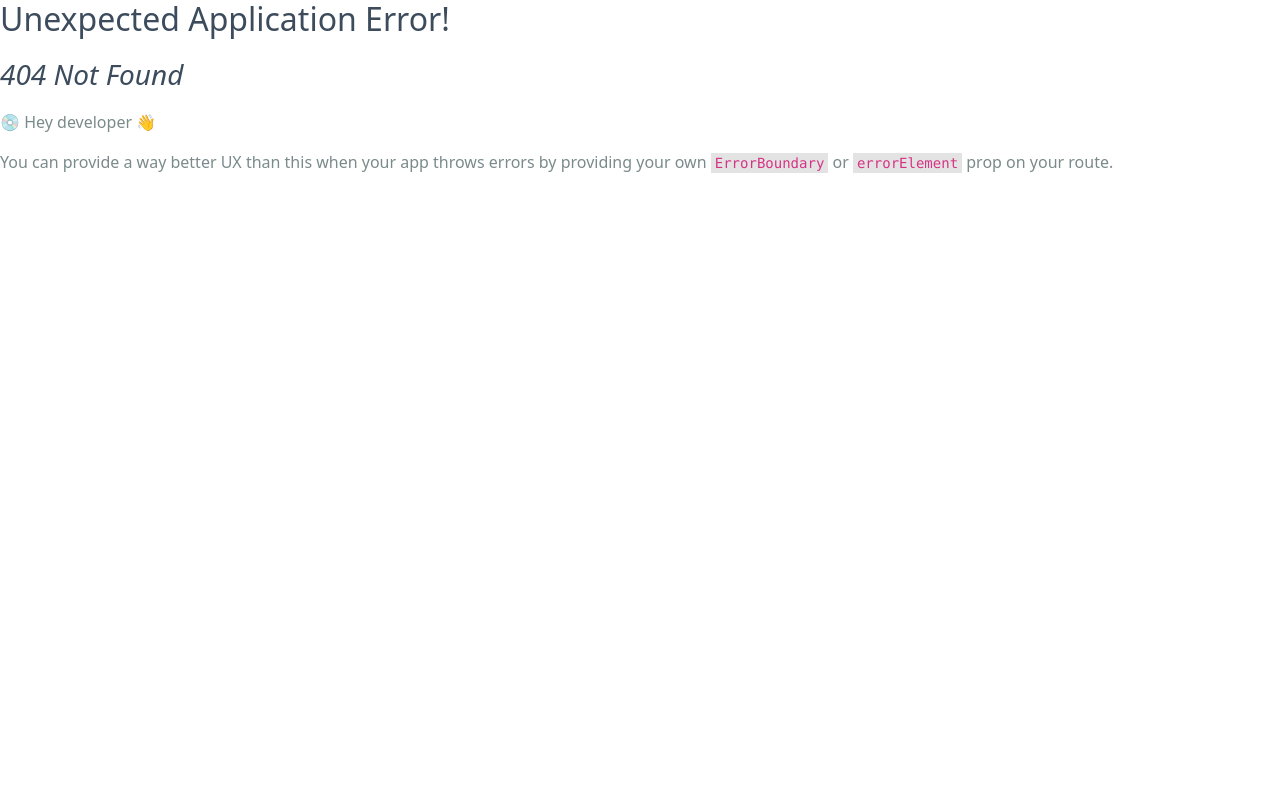
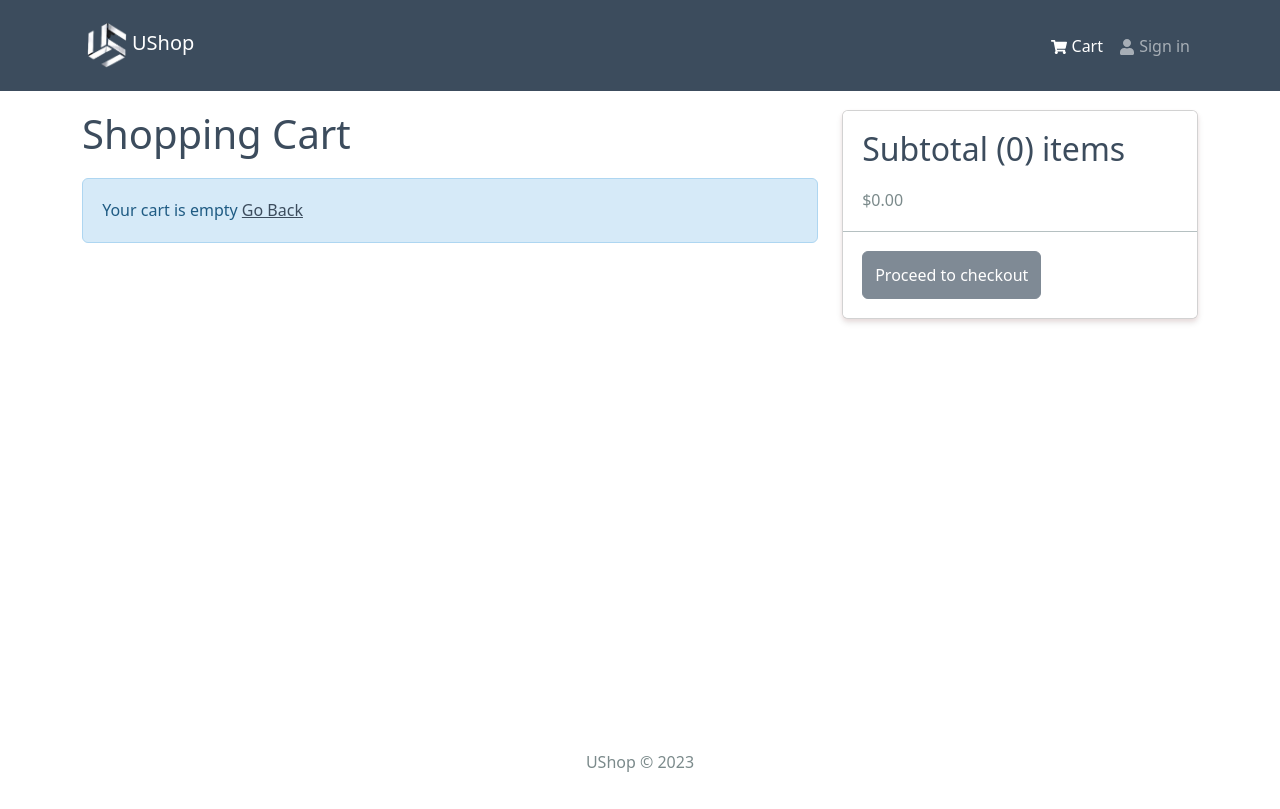
Before and after one commit to Sshoaib1/ProShop, a React (Create React App) app in the folder frontend/: page /cart in a window 1280 px wide. Before the commit this address had no page. Built offline with nearby package versions, Linux system fonts and the light colour scheme.

Commit message:
Added Numbering functionality-item added to cart CartScreen showing all information of item added Functions for addtoCart and removeFromCart Seprated the function for total,tax and others

```diff
--- a/frontend/src/components/Header.jsx
+++ b/frontend/src/components/Header.jsx
@@ -1,10 +1,14 @@
 import React from "react";
-import { Navbar, Nav, Container } from "react-bootstrap";
+import { Badge, Navbar, Nav, Container } from "react-bootstrap";
 import { FaShoppingCart, FaUser } from "react-icons/fa"; //fa-> font-awesome icons
 import { LinkContainer } from "react-router-bootstrap";
+import { useSelector } from "react-redux";
+
 import logo1 from "../assets/logo1.png";
 
 const Header = () => {
+  const { cartItems } = useSelector((state) => state.cart);
+
   return (
     <header>
       <Navbar bg="primary" variant="dark" expand="lg" collapseOnSelect>
@@ -29,6 +33,11 @@
                 <Nav.Link>
                   {" "}
                   <FaShoppingCart /> Cart{" "}
+                  {cartItems.length > 0 && (
+                    <Badge pill bg="success" style={{ marginLeft: "5px" }}>
+                      {cartItems.reduce((a, c) => a + c.qty, 0)}
+                    </Badge>
+                  )}
                 </Nav.Link>
               </LinkContainer>
               <LinkContainer to="/login">
--- /dev/null
+++ b/frontend/src/components/Message.jsx
@@ -0,0 +1,12 @@
+import { Alert } from "react-bootstrap";
+import React from "react";
+
+const Message = ({ variant, children }) => {
+  return <Alert variant={variant}>{children}</Alert>;
+};
+
+Message.defaultProps = {
+  variant: "info",
+};
+
+export default Message;
--- a/frontend/src/index.js
+++ b/frontend/src/index.js
@@ -15,11 +15,14 @@
 import reportWebVitals from "./reportWebVitals";
 import HomeScreen from "./screens/HomeScreen";
 import ProductScreen from "./screens/ProductScreen";
+import CartScreen from "./screens/CartScreen";
+
 const router = createBrowserRouter(
   createRoutesFromElements(
     <Route path="/" element={<App />}>
       <Route index={true} path="/" element={<HomeScreen />} />
       <Route path="/product/:id" element={<ProductScreen />} />
+      <Route path="/cart" element={<CartScreen />} />
     </Route>
   )
 );
--- /dev/null
+++ b/frontend/src/screens/CartScreen.jsx
@@ -0,0 +1,117 @@
+import React from "react";
+import { Link, useNavigate } from "react-router-dom";
+import {
+  Row,
+  Col,
+  ListGroup,
+  Image,
+  Form,
+  Button,
+  Card,
+} from "react-bootstrap";
+import { useDispatch, useSelector } from "react-redux";
+import { FaTrash } from "react-icons/fa";
+import Message from "../components/Message";
+import { addToCart, removeFromCart } from "../slices/cartSlice";
+
+const CartScreen = () => {
+  const navigate = useNavigate();
+  const dispatch = useDispatch();
+
+  const cart = useSelector((state) => state.cart);
+  const { cartItems } = cart;
+
+  const addToCartHandler = async (product, qty) => {
+    dispatch(addToCart({ ...product, qty }));
+  };
+
+  const removeFromCartHandler = async (id) => {
+    dispatch(removeFromCart(id));
+  };
+
+  const checkoutHandler = () => {
+    navigate('/login?redirect=/shipping');
+  };
+
+  return (
+    <Row>
+      <Col md={8}>
+        <h1 style={{ marginBottom: "20px" }}>Shopping Cart</h1>
+        {cartItems.length === 0 ? (
+          <Message>
+            Your cart is empty <Link to="/">Go Back</Link>
+          </Message>
+        ) : (
+          <ListGroup variant="flush">
+            {cartItems.map((item) => (
+              <ListGroup.Item key={item._id}>
+                <Row>
+                  <Col md={2}>
+                    <Image src={item.image} alt={item.name} fluid rounded />
+                  </Col>
+                  <Col md={3}>
+                    <Link to={`/product/${item._id}`}>{item.name}</Link>
+                  </Col>
+                  <Col md={2}>${item.price}</Col>
+                  <Col md={2}>
+                    <Form.Control
+                      as="select"
+                      value={item.qty}
+                      onChange={(e) =>
+                        addToCartHandler(item, Number(e.target.value))
+                      }
+                    >
+                      {[...Array(item.countInStock).keys()].map((x) => (
+                        <option key={x + 1} value={x + 1}>
+                          {x + 1}
+                        </option>
+                      ))}
+                    </Form.Control>
+                  </Col>
+                  <Col md={2}>
+                    <Button
+                      type="button"
+                      variant="light"
+                      onClick={() => removeFromCartHandler(item._id)}
+                    >
+                      <FaTrash />
+                    </Button>
+                  </Col>
+                </Row>
+              </ListGroup.Item>
+            ))}
+          </ListGroup>
+        )}
+      </Col>
+      <Col md={4}>
+        <Card>
+          <ListGroup variant="flush">
+            <ListGroup.Item>
+              <h2>
+                Subtotal ({cartItems.reduce((a, item) => a + item.qty, 0)})
+                items
+              </h2>
+              $
+              {cartItems
+                .reduce((a, item) => a + item.qty * item.price, 0)
+                .toFixed(2)}
+            </ListGroup.Item>
+            <ListGroup.Item>
+              <Button
+                type="button"
+                // variant="primary"
+                className="btn-block"
+                disabled={cartItems.length === 0}
+                onClick={checkoutHandler}
+              >
+                Proceed to checkout
+              </Button>
+            </ListGroup.Item>
+          </ListGroup>
+        </Card>
+      </Col>
+    </Row>
+  );
+};
+
+export default CartScreen;
--- a/frontend/src/screens/HomeScreen.jsx
+++ b/frontend/src/screens/HomeScreen.jsx
@@ -4,6 +4,7 @@
 // import products from "../products";
 import Products from "../components/Products";
 import Loader from "../components/Loader";
+import Message from "../components/Message";
 const HomeScreen = () => {
   const { data: products, isLoading, error } = useGetProductsQuery();
   return (
@@ -11,7 +12,9 @@
       {isLoading ? (
         <Loader />
       ) : error ? (
-        <div>{error?.data?.message || error.error}</div>
+        <Message variant="danger">
+          {error?.data?.message || error.error}
+        </Message>
       ) : (
         <>
           <h1>Latest Products</h1>
--- a/frontend/src/screens/ProductScreen.jsx
+++ b/frontend/src/screens/ProductScreen.jsx
@@ -1,18 +1,42 @@
-import { useParams } from "react-router-dom";
+import { useParams, useNavigate } from "react-router-dom";
+import { useState } from "react";
 import { Link } from "react-router-dom";
-import { Row, Col, Image, ListGroup, Card, Button } from "react-bootstrap";
+import {
+  Form,
+  Row,
+  Col,
+  Image,
+  ListGroup,
+  Card,
+  Button,
+} from "react-bootstrap";
+import { useDispatch } from "react-redux";
 import Rating from "../components/Rating";
 import { useGetProductDetailsQuery } from "../slices/productsApiSlice";
 import Loader from "../components/Loader";
+import Message from "../components/Message";
+import {addToCart} from '../slices/cartSlice';
 // import products from "../products";
 
 const ProductScreen = () => {
   const { id: productId } = useParams();
+
+  const dispatch = useDispatch();
+  const navigate = useNavigate();
+
+  const [qty, setQty] = useState(1);
+
   const {
     data: product,
     isLoading,
     error,
   } = useGetProductDetailsQuery(productId);
+
+  const addToCartHandler =() =>{
+    dispatch(addToCart({ ...product, qty}));
+    navigate('/cart');
+  }
+
   return (
     <>
       <Link className="btn btn-light my-3" to="/">
@@ -21,7 +45,7 @@
       {isLoading ? (
         <Loader />
       ) : error ? (
-        <div> {error?.data?.message || error.error} </div>
+        <Message> {error?.data?.message || error.error} </Message>
       ) : (
         <>
           <Row>
@@ -69,11 +93,36 @@
                       </Col>
                     </Row>
                   </ListGroup.Item>
+
+                  {product.countInStock > 0 && (
+                    <ListGroup.Item>
+                      <Row>
+                        <Col>Qty</Col>
+                        <Col>
+                          <Form.Control
+                            as="select"
+                            value={qty}
+                            onChange={(e) => setQty(Number(e.target.value))}
+                          >
+                            {[...Array(product.countInStock).keys()].map(
+                              (x) => (
+                                <option key={x + 1} value={x + 1}>
+                                  {x + 1}
+                                </option>
+                              )
+                            )}
+                          </Form.Control>
+                        </Col>
+                      </Row>
+                    </ListGroup.Item>
+                  )}
+
                   <ListGroup.Item>
                     <Button
                       className="btn-block"
                       type="button"
                       disabled={product.countInStock === 0}
+                      onClick={addToCartHandler}
                     >
                       Add To Cart
                     </Button>
--- /dev/null
+++ b/frontend/src/slices/cartSlice.js
@@ -0,0 +1,36 @@
+import { createSlice } from "@reduxjs/toolkit";
+import { updateCart } from "../utils/cartUtils";
+
+const initialState = localStorage.getItem("cart")
+  ? JSON.parse(localStorage.getItem("cart"))
+  : { cartItems: [] };
+
+const cartSlice = createSlice({
+  name: "cart",
+  initialState,
+  reducers: {
+    addToCart: (state, action) => {
+      const item = action.payload;
+
+      const existItem = state.cartItems.find((x) => x._id === item._id);
+
+      if (existItem) {
+        state.cartItems = state.cartItems.map((x) =>
+          x._id === existItem._id ? item : x
+        );
+      } else {
+        state.cartItems = [...state.cartItems, item];
+      }
+
+      return updateCart(state);
+    },
+    removeFromCart: (state, action) => {
+      state.cartItems = state.cartItems.filter((x) => x._id !== action.payload);
+
+      return updateCart(state);
+    },
+  },
+});
+
+export const { addToCart, removeFromCart } = cartSlice.actions;
+export default cartSlice.reducer;
--- a/frontend/src/store.js
+++ b/frontend/src/store.js
@@ -1,9 +1,11 @@
-import { configureStore, getDefaultMiddleware } from "@reduxjs/toolkit";
+import { configureStore,} from "@reduxjs/toolkit";
 import { apiSlice } from "./slices/apiSlice";
+import cartSliceReducer from "./slices/cartSlice";
 
 const store = configureStore({
   reducer: {
     [apiSlice.reducerPath]: apiSlice.reducer,
+    cart: cartSliceReducer,
   },
   middleware: (getDefaultMiddleware) => getDefaultMiddleware().concat(apiSlice.middleware),
   devTools: true,
--- /dev/null
+++ b/frontend/src/utils/cartUtils.js
@@ -0,0 +1,28 @@
+export const addDecimals = (num) => {
+    return (Math.round(num * 100) / 100).toFixed(2);
+  };
+
+export const updateCart = (state) => {
+    // Calculate Items Price
+    state.itemsPrice = addDecimals(
+        state.cartItems.reduce((acc, item) => acc + item.price * item.qty, 0)
+      );
+
+      // Calculate Shipping Price (if order > $100  then free , else $10)
+      state.shippingPrice = addDecimals(state.itemsPrice > 100 ? 0 : 10);
+
+      // Calculate Tax Price (15% tax)
+      state.taxPrice = addDecimals(
+        Number((0.15 * state.itemsPrice).toFixed(2))
+      );
+
+      // Calculate total Price
+      state.totalPrice = (
+        Number(state.itemsPrice) +
+        Number(state.shippingPrice) +
+        Number(state.taxPrice)
+      ).toFixed(2);
+
+      localStorage.setItem('cart', JSON.stringify(state));
+      return state;
+}
```
